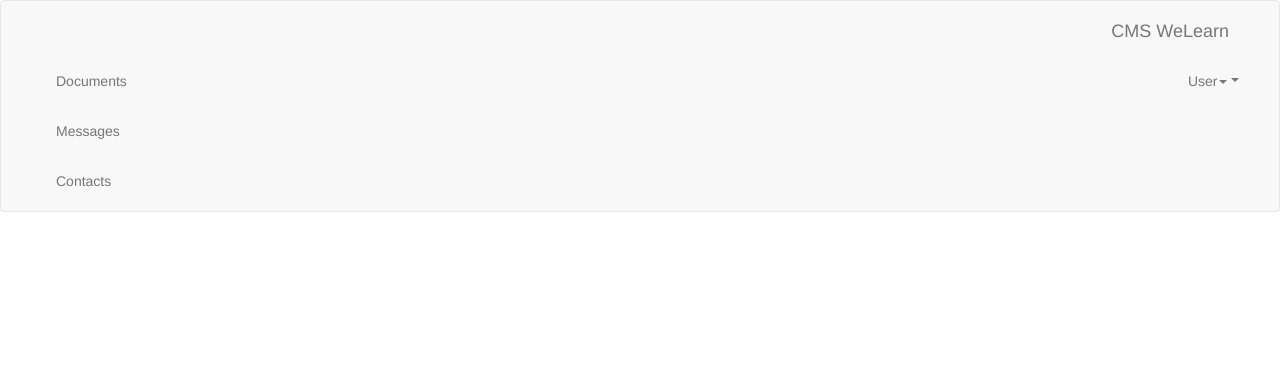
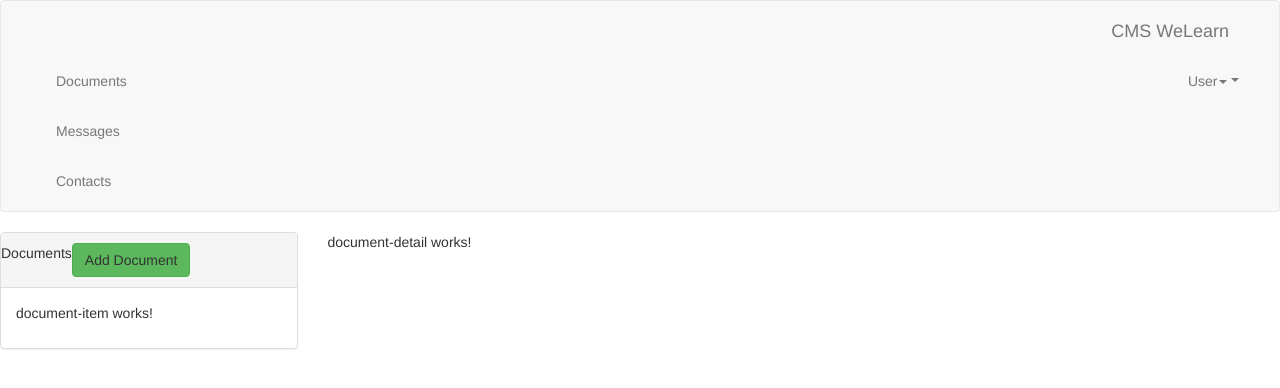
Before and after one commit to AldridgeDev/FullStackProjects, an Angular app in the folder cms/: page / in a window 1280 px wide. Shown: the top 388 px of the page. Built offline with nearby package versions, Linux system fonts and the light colour scheme.

Commit message:
still have an error

```diff
--- a/cms/src/app/documents/document-list/document-list.component.html
+++ b/cms/src/app/documents/document-list/document-list.component.html
@@ -7,7 +7,7 @@
   </div>
     <div class="panel-body">
       <div class="center-panel">
-
+        <cms-document-item></cms-document-item>
       </div>
     </div>
 </div>
--- a/cms/src/app/documents/documents.component.html
+++ b/cms/src/app/documents/documents.component.html
@@ -1,8 +1,8 @@
 <div class="row">
   <div class="col-md-3">
-
+    <cms-document-list></cms-document-list>
   </div>
   <div class="col-md-9">
-
+    <cms-document-detail></cms-document-detail>
   </div>
 </div>
--- a/cms/src/app/messages/message-edit/message-edit.component.ts
+++ b/cms/src/app/messages/message-edit/message-edit.component.ts
@@ -17,12 +17,12 @@ export class MessageEditComponent implements OnInit {
   ngOnInit() {
   }
 
-  onSendMessage(){
-    const ingSubject = this.subjectRef.nativeElement.value;
-    const ingMsgText = this.subjectRef.nativeElement.value;
-    const newMsg = new Message(this.currentSender, ingSubject, ingMsgText);
-      this.addMessage.emit(newMsg);
-  }
+  // onSendMessage(){
+  //   const ingSubject = this.subjectRef.nativeElement.value;
+  //   const ingMsgText = this.subjectRef.nativeElement.value;
+  //   const newMsg = new Message(this.currentSender, ingSubject, ingMsgText);
+  //     this.addMessage.emit(newMsg);
+  // }
 
   onClear() {
     this.subjectRef.nativeElement.value = '';
```
